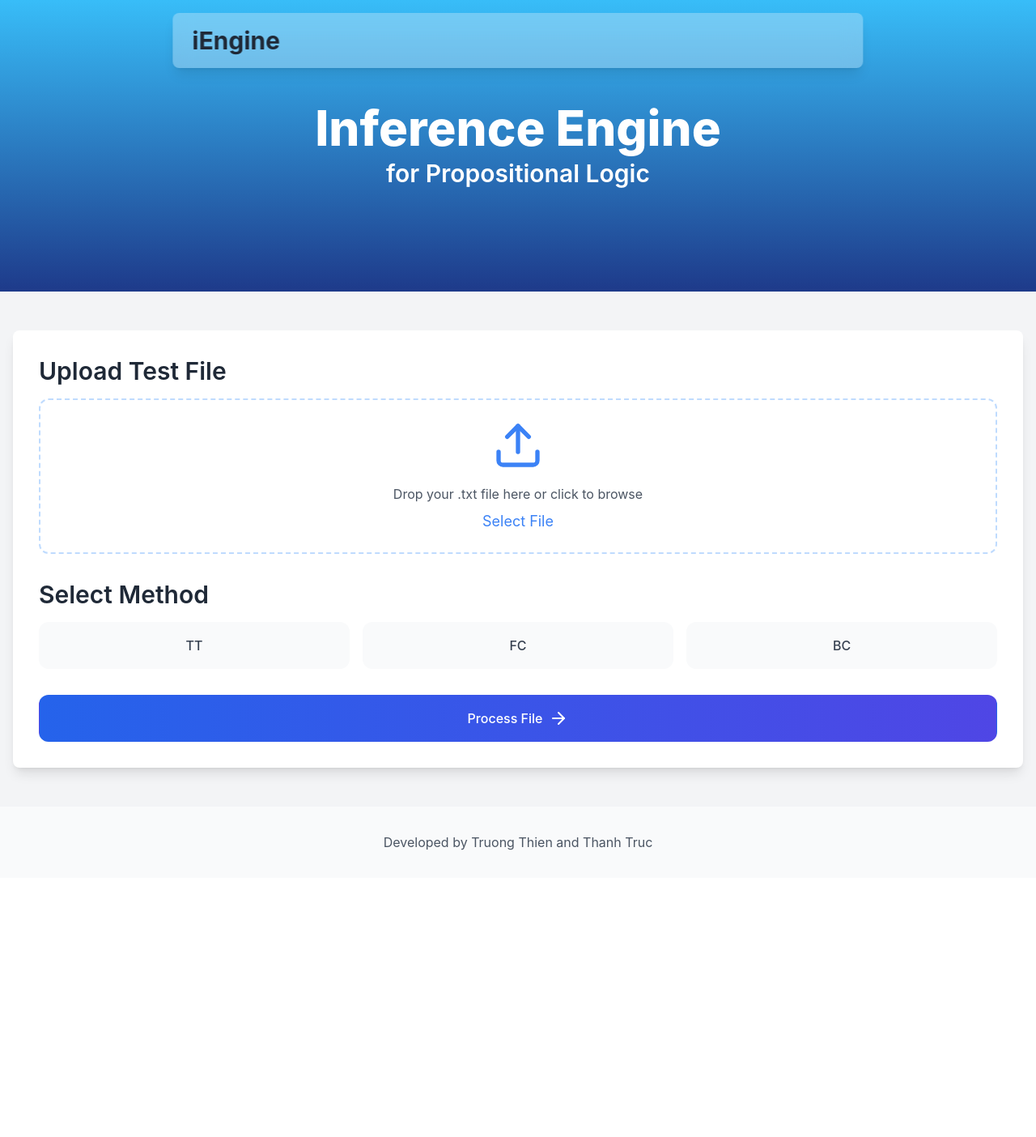
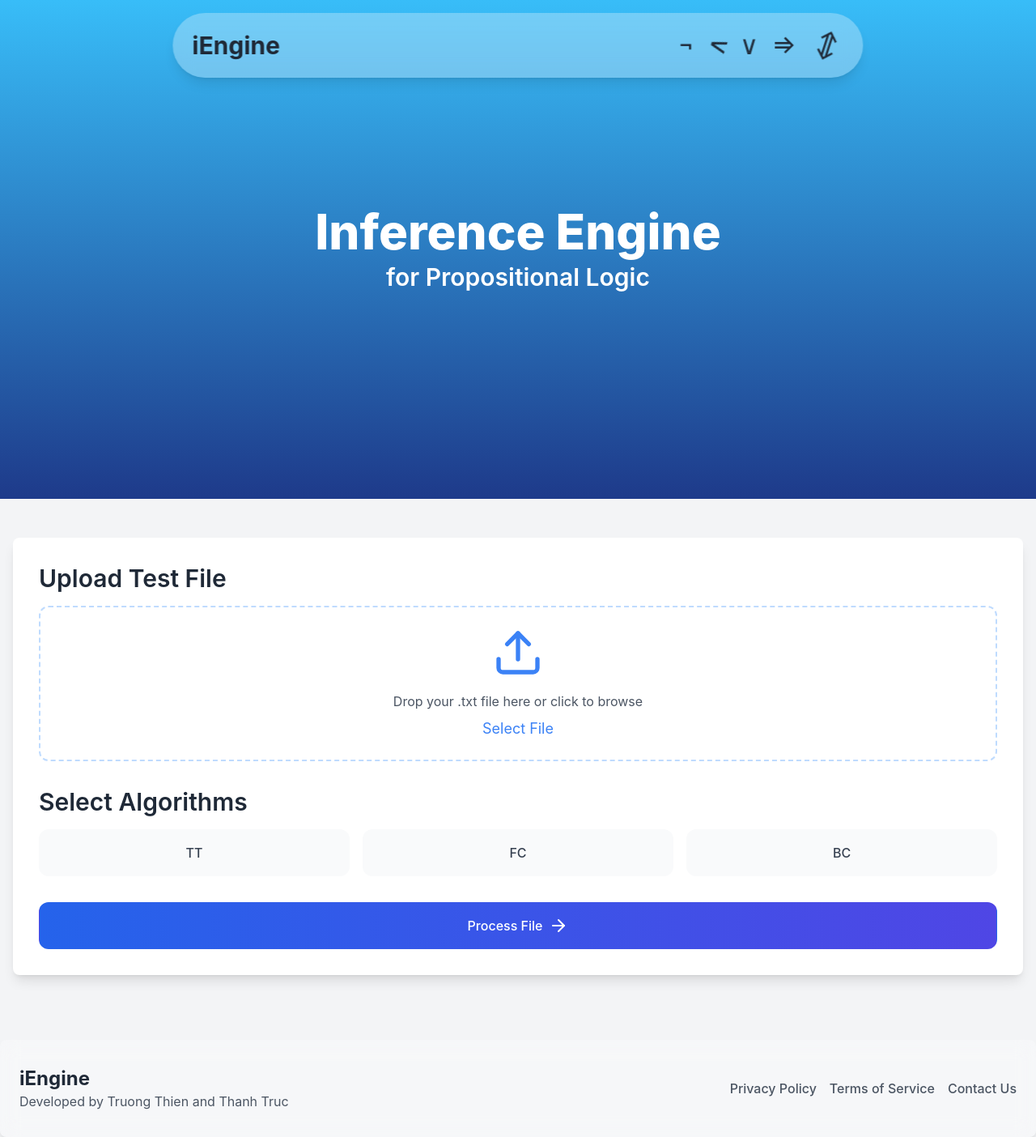
Before and after one commit to thanhhhtruc/COS30019---Assign-2, a React (Vite) app in the folder iengine-ui/: page / in a window 1280 px wide. Shown: the whole page at 81% size. Before the commit the page ends 1084 px from the top, so only its background shows below. Built offline with nearby package versions, Linux system fonts and the light colour scheme.

Commit message:
Modify UI Nav and Footer

```diff
--- a/iengine-ui/src/iEngineUI.jsx
+++ b/iengine-ui/src/iEngineUI.jsx
@@ -329,14 +329,21 @@ const iEngineUI = () => {
   return (
     <div className="min-h-screen flex flex-col">
       {/* Header */}
-      <header className="bg-white bg-opacity-30 backdrop-blur-md shadow-lg rounded-lg w-8/12 mx-auto mt-4 z-20 fixed top-0 left-1/2 transform -translate-x-1/2">
+      <header className="bg-white bg-opacity-30 backdrop-blur-md shadow-lg rounded-full w-8/12 mx-auto mt-4 z-20 fixed top-0 left-1/2 transform -translate-x-1/2">
         <div className="container mx-auto px-6 py-4 flex justify-between items-center">
           <h1 className="text-3xl font-bold text-gray-800">iEngine</h1>
+          <div className="flex items-center gap-4">
+            <span className="symbol animate-bounce">¬</span>
+            <span className="symbol animate-spin">∧</span>
+            <span className="symbol animate-pulse">∨</span>
+            <span className="symbol animate-bounce">⇒</span>
+            <span className="symbol animate-spin">⇔</span>
+          </div>
         </div>
       </header>
 
       {/* Banner Section */}
-      <div className="bg-gradient-to-b from-sky-400 to-blue-900 text-white text-center py-32">
+      <div className="bg-gradient-to-b from-sky-400 to-blue-900 text-white text-center py-64">
         <h2 className="text-6xl font-extrabold">Inference Engine</h2>
         <p className="text-3xl font-semibold mt-2">for Propositional Logic</p>
       </div>
@@ -370,7 +377,7 @@ const iEngineUI = () => {
 
             {/* Method Selection */}
             <div className="mb-8">
-              <h2 className="text-3xl font-semibold mb-4 text-gray-800">Select Method</h2>
+              <h2 className="text-3xl font-semibold mb-4 text-gray-800">Select Algorithms</h2>
               <div className="grid grid-cols-2 gap-4 md:grid-cols-3">
                 {['TT', 'FC', 'BC'].map((m) => (
                   <button
@@ -454,11 +461,17 @@ const iEngineUI = () => {
       </div>
 
       {/* Footer */}
-      <footer className="bg-gray-50">
-        <div className="container mx-auto px-6 py-8">
-          <p className="text-center text-gray-600">
-            Developed by Truong Thien and Thanh Truc
-          </p>
+      <footer className="bg-white bg-opacity-30 backdrop-blur-md shadow-lg rounded-lg py-8 mt-8">
+  <div className="container mx-auto px-6 flex flex-col md:flex-row justify-between items-center">
+    <div className="text-center md:text-left mb-4 md:mb-0">
+      <h2 className="text-2xl font-bold text-gray-800">iEngine</h2>
+      <p className="text-gray-600">Developed by Truong Thien and Thanh Truc</p>
+    </div>
+    <div className="flex space-x-4">
+      <a href="#" className="text-gray-600 hover:text-gray-800 transition-colors">Privacy Policy</a>
+      <a href="#" className="text-gray-600 hover:text-gray-800 transition-colors">Terms of Service</a>
+      <a href="#" className="text-gray-600 hover:text-gray-800 transition-colors">Contact Us</a>
+    </div>
   </div>
 </footer>
     </div>
--- a/iengine-ui/src/index.css
+++ b/iengine-ui/src/index.css
@@ -73,3 +73,60 @@ button:focus-visible {
     background-color: #f9f9f9;
   }
 }
+
+.symbol {
+  font-size: 2rem;
+  color: #1f2937; /* Tailwind's gray-800 */
+}
+
+@keyframes bounce {
+  0%, 100% {
+    transform: translateY(0);
+  }
+  50% {
+    transform: translateY(-10px);
+  }
+}
+
+@keyframes spin {
+  0% {
+    transform: rotate(0deg);
+  }
+  100% {
+    transform: rotate(360deg);
+  }
+}
+
+@keyframes wiggle {
+  0%, 100% {
+    transform: rotate(-5deg);
+  }
+  50% {
+    transform: rotate(5deg);
+  }
+}
+
+@keyframes pulse {
+  0%, 100% {
+    opacity: 1;
+  }
+  50% {
+    opacity: 0.5;
+  }
+}
+
+.animate-bounce {
+  animation: bounce 2s infinite;
+}
+
+.animate-spin {
+  animation: spin 2s infinite linear;
+}
+
+.animate-wiggle {
+  animation: wiggle 1s infinite;
+}
+
+.animate-pulse {
+  animation: pulse 2s infinite;
+}
--- a/iengine-ui/src/main.jsx
+++ b/iengine-ui/src/main.jsx
@@ -1,10 +1,10 @@
 import { StrictMode } from 'react'
 import { createRoot } from 'react-dom/client'
 import './index.css'
-import IEngineUI from './iEngineUI'
+import IEngineUI from './IEngineUI'
 
 createRoot(document.getElementById('root')).render(
   <StrictMode>
-    <IEngineUI /> {/* Render IEngineUI directly */}
+    <IEngineUI />
   </StrictMode>,
 )
```
Lines whose indentation alone changed are shown as unchanged.
